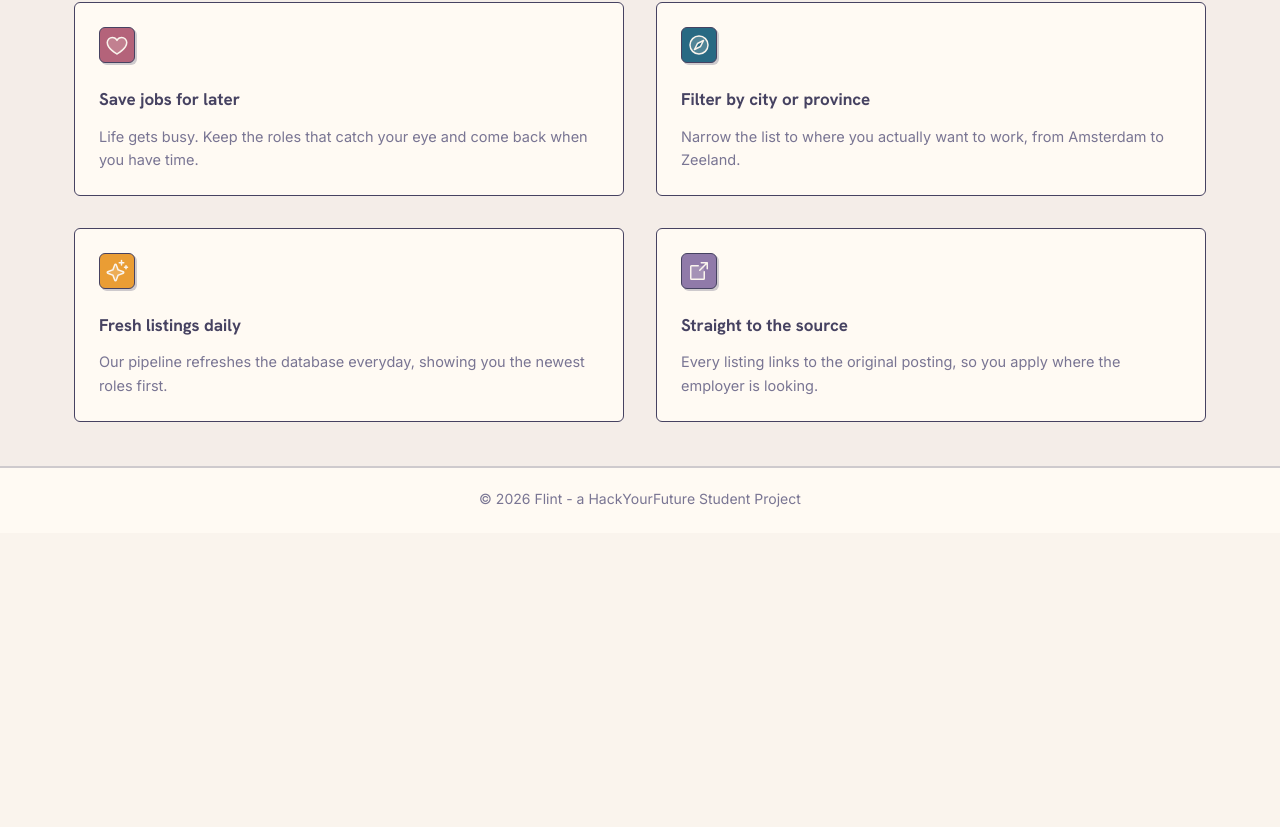
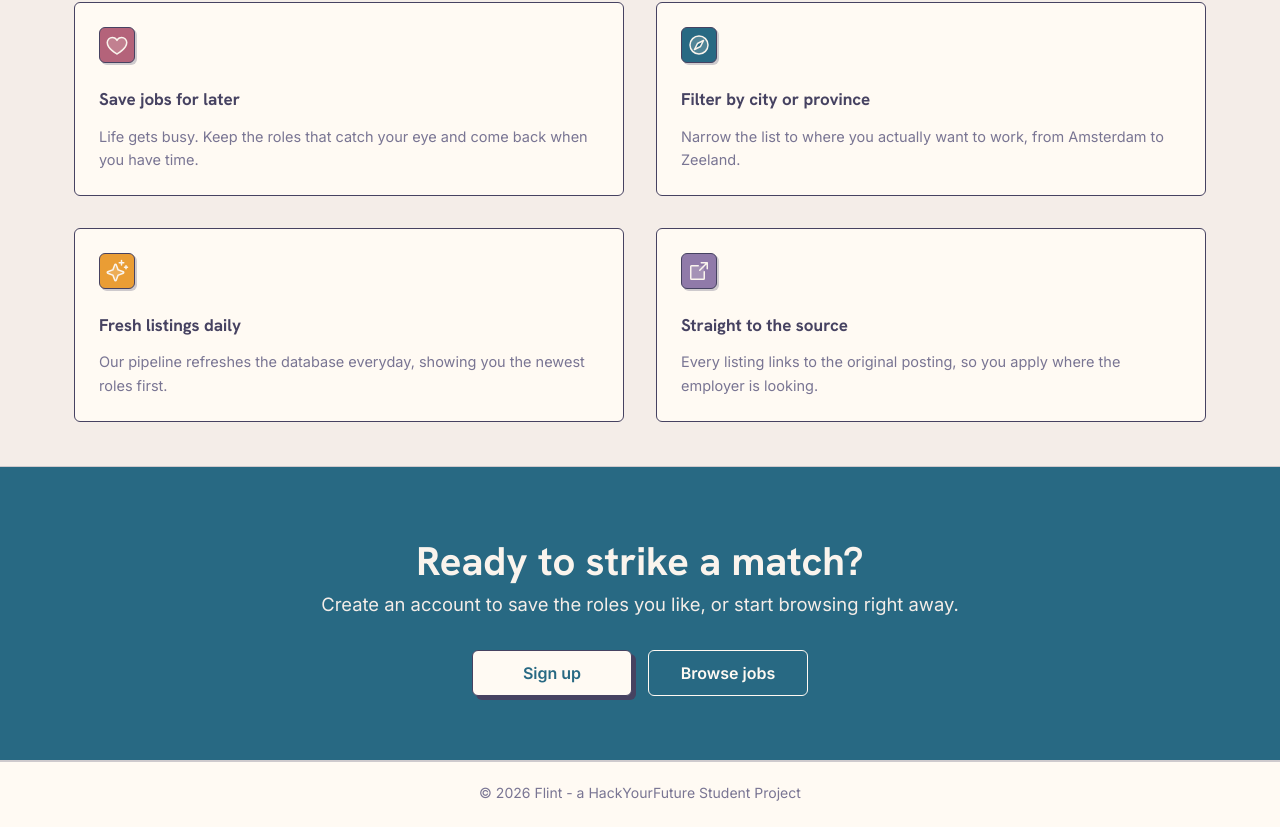
Before and after one commit to HackYourFutureProjects/c55-final-project-group-B, a Next.js app in the folder frontend/: page / in a window 1280 px wide. Shown: the part 630-1457 px from the top of the page. Before the commit the page ends 1163 px from the top, so only its background shows below. Built offline with nearby package versions, Linux system fonts and the light colour scheme; no server answers.

Commit message:
feat: call-to-action banner at the bottom of home page

```diff
--- a/frontend/src/app/page.tsx
+++ b/frontend/src/app/page.tsx
@@ -1,6 +1,7 @@
 import { FeatureCards } from "@/components/feature-cards";
 import { Hero } from "@/components/hero";
 import ProofStrip from "@/components/proof-strip";
+import ActionBanner from "@/components/action-banner";
 
 export const revalidate = 3600;
 
@@ -10,6 +11,7 @@ export default function Home() {
       <Hero />
       <ProofStrip />
       <FeatureCards />
+      <ActionBanner />
     </>
   );
 }
--- /dev/null
+++ b/frontend/src/components/action-banner.module.css
@@ -0,0 +1,69 @@
+.section {
+  color: var(--base);
+  background-color: var(--pine);
+  border-bottom: 1px solid var(--highlight-high);
+  padding-block: var(--section-padding);
+  text-align: center;
+}
+
+.section :focus-visible {
+  outline-color: var(--surface);
+}
+
+.heading {
+  font-family: var(--font-display);
+  font-size: 2.5rem;
+}
+
+.message {
+  font-size: 1.15rem;
+  color: var(--highlight-low);
+}
+
+.links {
+  display: flex;
+  margin-top: var(--inner-padding);
+  gap: 16px;
+  font-weight: 600;
+  align-content: center;
+  justify-content: center;
+}
+
+.primary,
+.secondary {
+  min-width: 10rem;
+}
+
+.primary {
+  padding: 10px 24px;
+  color: var(--pine);
+  background-color: var(--surface);
+  border: 1px solid var(--text);
+  box-shadow: var(--shadow-hard);
+  border-radius: var(--radius);
+  transition: all 150ms ease-in-out;
+}
+
+.primary:hover {
+  translate: -1px -1px;
+  transition: all 150ms ease-in-out;
+}
+
+.primary:active {
+  translate: 1px 1px;
+  box-shadow: none;
+  transition: all 150ms ease-in-out;
+}
+
+.secondary {
+  padding: 10px 24px;
+  color: var(--surface);
+  background-color: transparent;
+  border: 1px solid var(--surface);
+  border-radius: var(--radius);
+  transition: all 150ms ease;
+}
+
+.secondary:hover {
+  background-color: color-mix(in srgb, var(--surface) 15%, transparent);
+}
--- /dev/null
+++ b/frontend/src/components/action-banner.tsx
@@ -0,0 +1,35 @@
+"use client";
+
+import { useCurrentUser } from "@/context/current-user-provider";
+import Link from "next/link";
+import styles from "./action-banner.module.css";
+
+export default function ActionBanner() {
+  const { user } = useCurrentUser();
+
+  return (
+    <section className={styles.section}>
+      <div className="container">
+        <h2 className={styles.heading}>
+          {user ? "Pick up where you left off!" : "Ready to strike a match?"}
+        </h2>
+        <p className={styles.message}>
+          {user
+            ? "Your saved jobs are waiting, and new roles landed today."
+            : "Create an account to save the roles you like, or start browsing right away."}
+        </p>
+        <div className={styles.links}>
+          <Link
+            className={styles.primary}
+            href={user ? "/saved-jobs" : "/signup"}
+          >
+            {user ? "Saved job" : "Sign up"}
+          </Link>
+          <Link className={styles.secondary} href="/jobs">
+            Browse jobs
+          </Link>
+        </div>
+      </div>
+    </section>
+  );
+}
```
